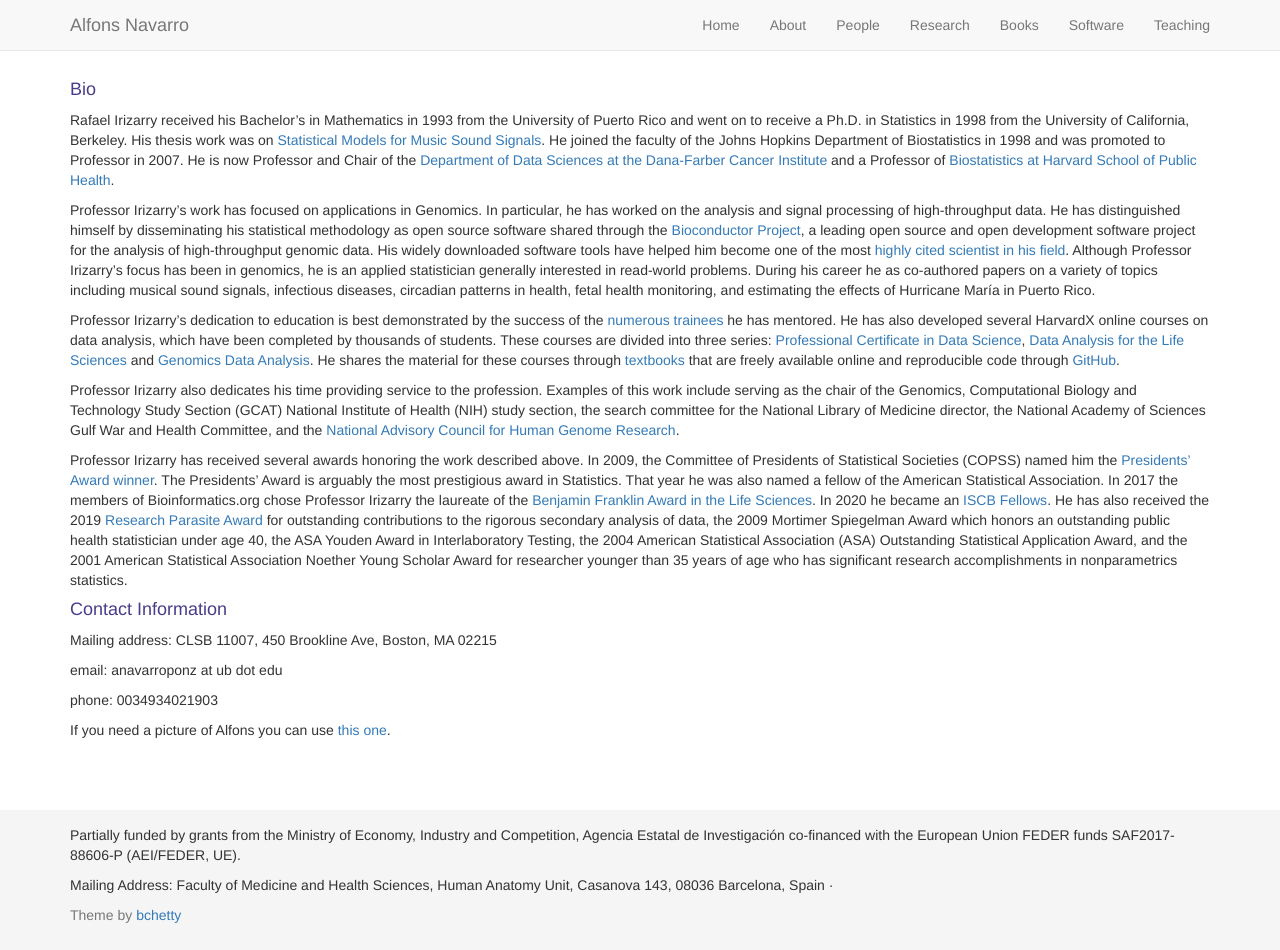
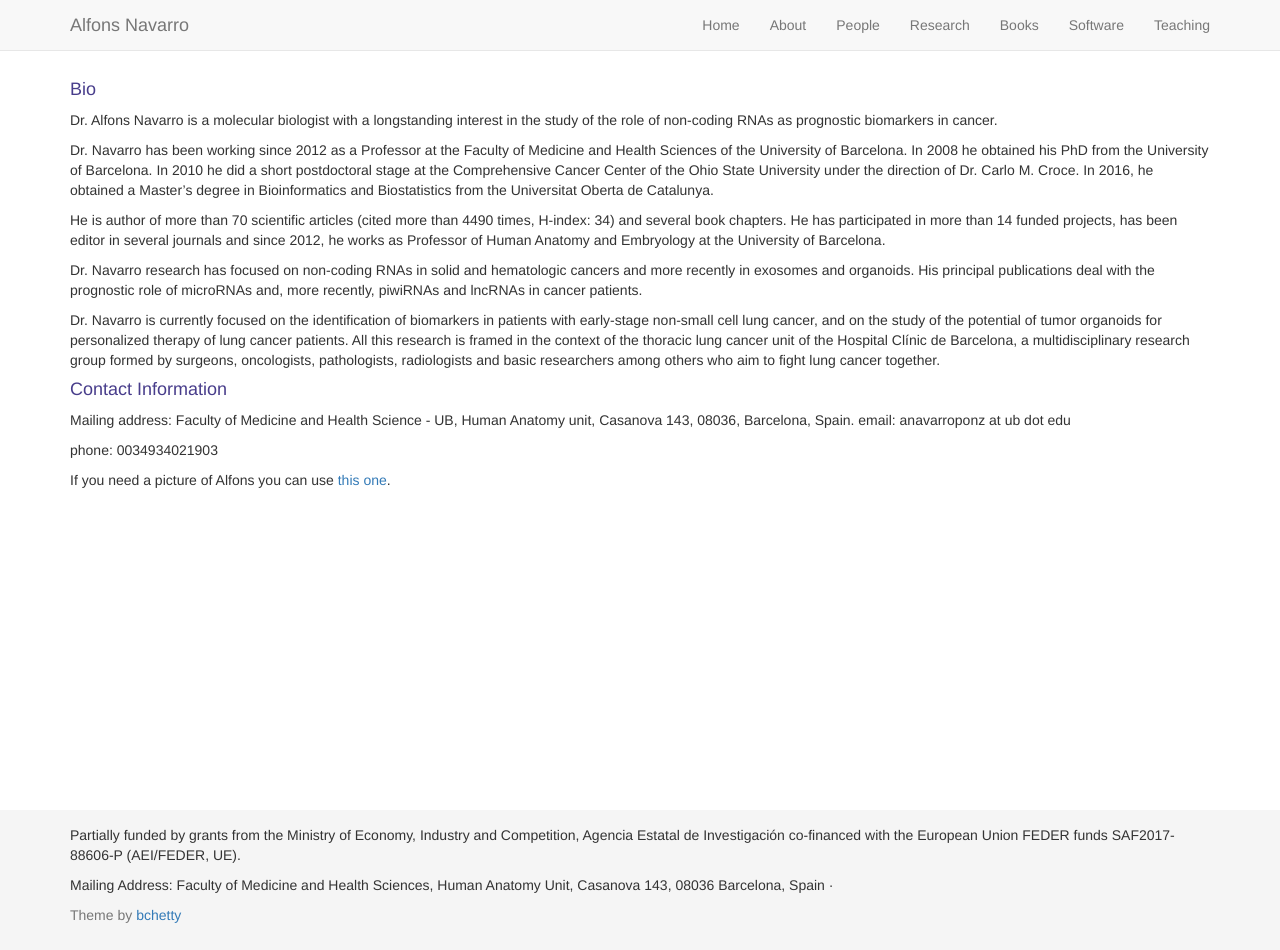
Before and after one commit to AlfonsNavarro/AlfonsNavarro.github.io, a Jekyll site: the page built from pages/about.md, in a window 1280 px wide and 950 px high. Built offline with Jekyll 4.4.1, drawn with Linux system fonts in a browser that asks for light colours; nearby versions of some CDN libraries.

Commit message:
Second version 1.1

```diff
--- a/_config.yml
+++ b/_config.yml
@@ -31,7 +31,7 @@ desc: Sample Description
 # List of links in the navigation bar
 nav-links:
     Home: ""
-    About: "web_page/pages/about.html"
+    About: "pages/about.html"
     People: "web_page/pages/people.html"
     Research: "web_page/pages/research.html"
     Books: "web_page/pages/books.html"
--- a/pages/about.md
+++ b/pages/about.md
@@ -5,20 +5,21 @@ title: About
 
 #### Bio
 
-Rafael Irizarry received his Bachelor’s in Mathematics in 1993 from the University of Puerto Rico and went on to receive a Ph.D. in Statistics in 1998 from the University of California, Berkeley. His thesis work was on [Statistical Models for Music Sound Signals](http://citeseerx.ist.psu.edu/viewdoc/download?doi=10.1.1.34.7828&rep=rep1&type=pdf). He joined the faculty of the Johns Hopkins Department of Biostatistics in 1998 and was promoted to Professor in 2007. He is now Professor and Chair of the [Department of Data Sciences at the Dana-Farber Cancer Institute](http://ds.dfci.harvard.edu/) and a Professor of [Biostatistics at Harvard School of Public Health](https://www.hsph.harvard.edu/biostatistics/).
+Dr. Alfons Navarro is a molecular biologist with a longstanding interest in the study of the role of non-coding RNAs as prognostic biomarkers in cancer.
 
-Professor Irizarry’s work has focused on applications in Genomics. In particular, he has worked on the analysis and signal processing of high-throughput data. He has distinguished himself by disseminating his statistical methodology as open source software shared through the [Bioconductor Project](https://en.wikipedia.org/wiki/Bioconductor), a leading open source and open development software project for the analysis of high-throughput genomic data. His widely downloaded software tools have helped him become one of the most [highly cited scientist in his field](https://www.hsph.harvard.edu/news/hsph-in-the-news/twenty-one-faculty-cited-as-outstanding-in-their-fields/). Although Professor Irizarry's focus has been in genomics, he is an applied statistician generally interested in read-world problems. During his career he as co-authored papers on a variety of topics including musical sound signals, infectious diseases, circadian patterns in health, fetal health monitoring, and estimating the effects of Hurricane María in Puerto Rico.
+Dr. Navarro has been working since 2012 as a Professor at the Faculty of Medicine and Health Sciences of the University of Barcelona. In 2008 he obtained his PhD from the University of Barcelona. In 2010 he did a short postdoctoral stage at the Comprehensive Cancer Center of the Ohio State University under the direction of Dr. Carlo M. Croce. In 2016, he obtained a Master's degree in Bioinformatics and Biostatistics from the Universitat Oberta de Catalunya.
 
-Professor Irizarry's dedication to education is best demonstrated by the success of the [numerous trainees]({{ site.baseurl }}/pages/people.html) he has mentored. He has also developed several HarvardX online courses on data analysis, which have been completed by thousands of students. These courses are divided into three series: [Professional Certificate in Data Science](https://www.edx.org/professional-certificate/harvardx-data-science), [Data Analysis for the Life Sciences](https://www.edx.org/xseries/data-analysis-life-sciences) and [Genomics Data Analysis](https://www.edx.org/xseries/genomics-data-analysis). He shares the material for these courses through [textbooks]({{ site.baseurl }}/pages/books.html) that are freely available online and reproducible code through [GitHub](https://github.com/rafalab).
+He is author of more than 70 scientific articles (cited more than 4490 times, H-index: 34) and several book chapters. He has participated in more than 14 funded projects, has been editor in several journals and since 2012, he works as Professor of Human Anatomy and Embryology at the University of Barcelona.
 
-Professor Irizarry also dedicates his time providing service to the profession. Examples of this work include serving as the chair of the Genomics, Computational Biology and Technology Study Section (GCAT) National Institute of Health (NIH) study section, the search committee for the National Library of Medicine director, the National Academy of Sciences Gulf War and Health Committee, and the [National Advisory Council for Human Genome Research](https://www.genome.gov/about-nhgri/Institute-Advisors/National-Advisory-Council-for-Human-Genome-Research).
+Dr. Navarro research has focused on non-coding RNAs in solid and hematologic cancers and more recently in exosomes and organoids. His principal publications deal with the prognostic role of microRNAs and, more recently, piwiRNAs and lncRNAs in cancer patients.
 
-Professor Irizarry has received several awards honoring the work described above. In 2009, the Committee of Presidents of Statistical Societies (COPSS) named him the [Presidents' Award winner](https://en.wikipedia.org/wiki/COPSS_Presidents%27_Award). The Presidents' Award is arguably the most prestigious award in Statistics. That year he was also named a fellow of the American Statistical Association. In 2017 the members of Bioinformatics.org chose Professor Irizarry the laureate of the [Benjamin Franklin Award in the Life Sciences](https://en.wikipedia.org/wiki/Benjamin_Franklin_Award_(Bioinformatics)). In 2020 he became an [ISCB Fellows](https://www.iscb.org/iscb-news-items/4250-2020-feb19-iscb-congratulates-2020-class-fellows). He has also received the 2019 [Research Parasite Award](https://en.wikipedia.org/wiki/Research_Parasite_Award) for outstanding contributions to the rigorous secondary analysis of data, the 2009 Mortimer Spiegelman Award which honors an outstanding public health statistician under age 40, the ASA Youden Award in Interlaboratory Testing, the 2004 American Statistical Association (ASA) Outstanding Statistical Application Award, and the 2001 American Statistical Association Noether Young Scholar Award for researcher younger than 35 years of age who has significant research accomplishments in nonparametrics statistics.
+Dr. Navarro is currently focused on the identification of biomarkers in patients with early-stage non-small cell lung cancer, and on the study of the potential of tumor organoids for personalized therapy of lung cancer patients. All this research is framed in the context of the thoracic lung cancer unit of the Hospital Clínic de Barcelona, a multidisciplinary research group formed by surgeons, oncologists, pathologists, radiologists and basic researchers among others who aim to fight lung cancer together.
+
+
 
 #### Contact Information
 
-Mailing address: CLSB 11007, 450 Brookline Ave, Boston, MA 02215
-
+Mailing address: Faculty of Medicine and Health Science - UB, Human Anatomy unit, Casanova 143, 08036, Barcelona, Spain.
 email: anavarroponz at ub dot edu
 
 phone: 0034934021903
```
Also changed, not shown: 1 other file.
